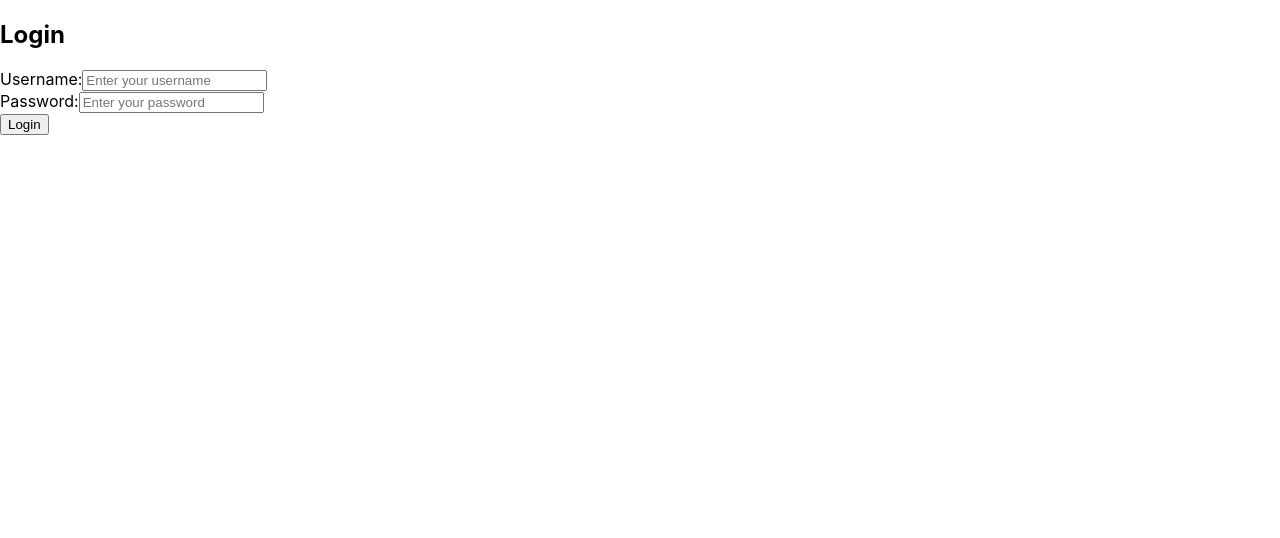
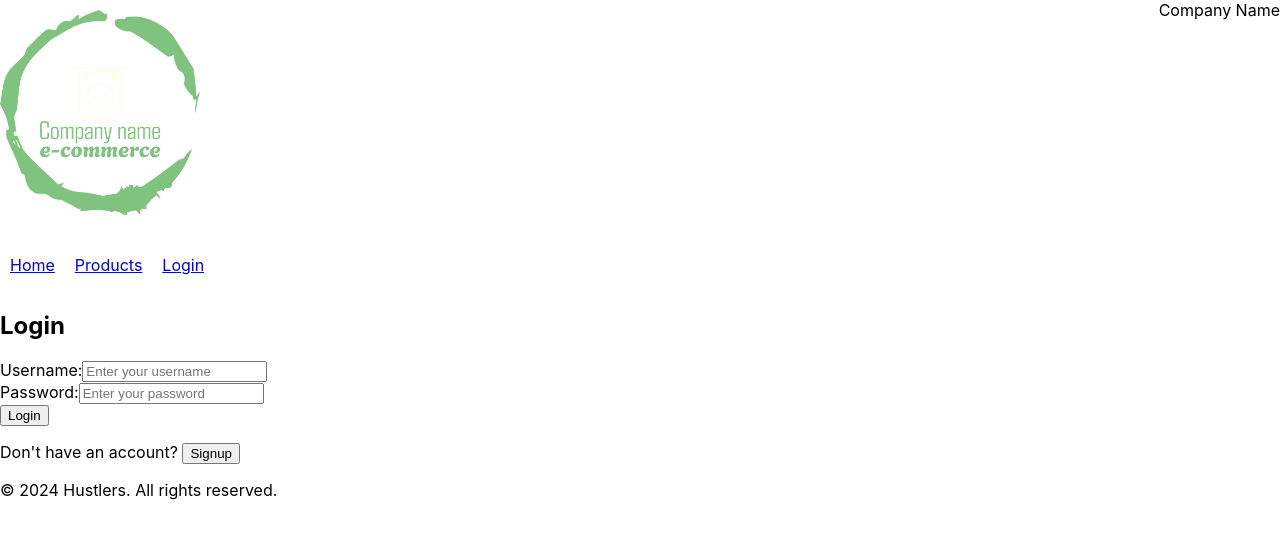
Before and after one commit to Bilal4700/Assignment-5-final-ENSF-381, a React (Create React App) app: page /login in a window 1280 px wide. Shown: the top 538 px of the page. Built offline with nearby package versions, Linux system fonts and the light colour scheme.

Commit message:
some changes

```diff
--- a/src/App.js
+++ b/src/App.js
@@ -1,33 +1,34 @@
 // App.js
 import React, { useState } from 'react';
 import { BrowserRouter as Router, Routes, Route, Navigate } from 'react-router-dom';
-// Importing component pages
 import Homepage from './components/Homepage';
 import Productpage from './components/Productpage';
 import LoginPage from './components/LoginPage';
 
 const App = () => {
-  // Use state to manage authentication status
-  const [isUserAuthenticated, setAuthenticationStatus] = useState(false);
+  // State to track login status
+  const [isLoggedIn, setIsLoggedIn] = useState(false);
 
   return (
     <Router>
+      <div>
         <Routes>
-        {/* Main landing page */}
+          {/* Route for the homepage */}
           <Route path="/" element={<Homepage />} />
 
-        {/* Page accessible only to authenticated users */}
+          {/* Protected route for the product page */}
           <Route
             path="/products"
-          element={isUserAuthenticated ? <Productpage /> : <Navigate to="/login" replace />}
+            element={isLoggedIn ? <Productpage /> : <Navigate to="/login" />}
           />
 
-        {/* Login page with a prop to handle authentication status update */}
-        <Route path="/login" element={<LoginPage setIsLoggedIn={setAuthenticationStatus} />} />
+          {/* Route for the login page */}
+          <Route path="/login" element={<LoginPage setIsLoggedIn={setIsLoggedIn} />} />
 
-        {/* Redirect any unknown URL back to the main page */}
-        <Route path="*" element={<Navigate to="/" replace />} />
+          {/* Redirect unknown routes to the homepage */}
+          <Route path="*" element={<Navigate to="/" />} />
         </Routes>
+      </div>
     </Router>
   );
 };
--- a/src/components/LoginForm.js
+++ b/src/components/LoginForm.js
@@ -1,43 +1,46 @@
+// LoginForm.js
 import React, { useState } from 'react';
 
-const LoginForm = ({ onSwitchToSignup, onLoginSubmit }) => {
-    const [user, setUser] = useState('');
-    const [pass, setPass] = useState('');
+const LoginForm = ({ switchToSignup, onSubmit }) => {
+    const [username, setUsername] = useState('');
+    const [password, setPassword] = useState('');
 
-    const handleFormSubmit = (e) => {
-        e.preventDefault();
-        if (user.trim() === '' || pass.trim() === '') {
-            alert('Both username and password are required.');
+    const handleSubmit = (event) => {
+        event.preventDefault();
+
+        if (username.trim() === '' || password.trim() === '') {
+            alert('Please fill in all fields.');
             return;
         }
-        onLoginSubmit({ user, pass });
+
+        onSubmit({ username, password });
     };
 
     return (
         <div>
-            <h2>Log In</h2>
-            <form onSubmit={handleFormSubmit}>
+            <h2>Login</h2>
+            <form onSubmit={handleSubmit}>
                 <div>
                     <label>Username:</label>
                     <input
                         type="text"
-                        placeholder="Your username"
-                        value={user}
-                        onChange={(e) => setUser(e.target.value)}
+                        placeholder="Enter your username"
+                        value={username}
+                        onChange={(e) => setUsername(e.target.value)}
                     />
                 </div>
                 <div>
                     <label>Password:</label>
                     <input
                         type="password"
-                        placeholder="Your password"
-                        value={pass}
-                        onChange={(e) => setPass(e.target.value)}
+                        placeholder="Enter your password"
+                        value={password}
+                        onChange={(e) => setPassword(e.target.value)}
                     />
                 </div>
-                <button type="submit">Log In</button>
+                <button type="submit">Login</button>
             </form>
-            <p>New here? <button onClick={onSwitchToSignup}>Sign Up</button></p>
+            <p>Don't have an account? <button onClick={switchToSignup}>Signup</button></p>
         </div>
     );
 };
--- a/src/components/LoginPage.js
+++ b/src/components/LoginPage.js
@@ -1,64 +1,30 @@
 // LoginPage.js
 import React, { useState } from 'react';
-import { useNavigate } from 'react-router-dom';
+import LoginForm from './LoginForm';
+import SignupForm from './SignupForm';
+import Header from './Header';
+import Footer from './Footer';
 
 const LoginPage = ({ setIsLoggedIn }) => {
-    const navigate = useNavigate();
-    const [username, setUsername] = useState('');
-    const [password, setPassword] = useState('');
+  const [showLogin, setShowLogin] = useState(true);
 
-    const handleLoginSubmit = async (event) => {
-        event.preventDefault();
-
-
-        try {
-            const response = await fetch('/api/login', {
-                method: 'POST',
-                headers: {
-                    'Content-Type': 'application/json',
-                },
-                body: JSON.stringify({ username, password }),
-            });
-
-            if (response.ok) {
-
-                setIsLoggedIn(true);
-
-                navigate('/products'); // Redirect to ProductPage
-            } else {
-                // Handle unsuccessful login attempts here
-                alert('Login failed. Please try again.');
-            }
-        } catch (error) {
-            console.error('Login error:', error);
-            alert('An error occurred. Please try again later.');
-        }
-    };
+  const toggleForm = () => setShowLogin(!showLogin);
 
   return (
     <div>
-            <h2>Login</h2>
-            <form onSubmit={handleLoginSubmit}>
-                <div>
-                    <label>Username:</label>
-                    <input
-                        type="text"
-                        placeholder="Enter your username"
-                        value={username}
-                        onChange={(e) => setUsername(e.target.value)}
+      <Header />
+      {showLogin ? (
+        <LoginForm
+          onLoginSubmit={setIsLoggedIn}
+          onSwitchToSignup={toggleForm}
         />
-                </div>
-                <div>
-                    <label>Password:</label>
-                    <input
-                        type="password"
-                        placeholder="Enter your password"
-                        value={password}
-                        onChange={(e) => setPassword(e.target.value)}
+      ) : (
+        <SignupForm
+          onSubmit={setIsLoggedIn}
+          switchToLogin={toggleForm}
         />
-                </div>
-                <button type="submit">Login</button>
-            </form>
+      )}
+      <Footer />
     </div>
   );
 };
--- a/src/components/SignupForm.js
+++ b/src/components/SignupForm.js
@@ -1,68 +1,70 @@
 // SignupForm.js
 import React, { useState } from 'react';
 
-const SignupForm = ({ onSwitchToLogin, onSignupSubmit }) => {
-    const [user, setUser] = useState('');
-    const [pass, setPass] = useState('');
-    const [confirmPass, setConfirmPass] = useState('');
-    const [mail, setMail] = useState('');
+const SignupForm = ({ switchToLogin, onSubmit }) => {
+    const [username, setUsername] = useState('');
+    const [password, setPassword] = useState('');
+    const [confirmPassword, setConfirmPassword] = useState('');
+    const [email, setEmail] = useState('');
 
-    const handleFormSubmit = (e) => {
-        e.preventDefault();
-        if (user.trim() === '' || pass.trim() === '' || confirmPass.trim() === '' || mail.trim() === '') {
-            alert('All fields must be filled out.');
+    const handleSubmit = (event) => {
+        event.preventDefault();
+
+        if (username.trim() === '' || password.trim() === '' || confirmPassword.trim() === '' || email.trim() === '') {
+            alert('Please fill in all fields.');
             return;
         }
-        if (pass !== confirmPass) {
+        if (password !== confirmPassword) {
             alert('Passwords do not match.');
             return;
         }
-        onSignupSubmit({ user, pass, mail });
+
+        onSubmit({ username, password, email });
     };
 
     return (
         <div>
-            <h2>Sign Up</h2>
-            <form onSubmit={handleFormSubmit}>
+            <h2>Signup</h2>
+            <form onSubmit={handleSubmit}>
                 <div>
                     <label>Username:</label>
                     <input
                         type="text"
-                        placeholder="Pick a username"
-                        value={user}
-                        onChange={(e) => setUser(e.target.value)}
+                        placeholder="Choose a username"
+                        value={username}
+                        onChange={(e) => setUsername(e.target.value)}
                     />
                 </div>
                 <div>
                     <label>Password:</label>
                     <input
                         type="password"
-                        placeholder="Create a password"
-                        value={pass}
-                        onChange={(e) => setPass(e.target.value)}
+                        placeholder="Choose a password"
+                        value={password}
+                        onChange={(e) => setPassword(e.target.value)}
                     />
                 </div>
                 <div>
                     <label>Confirm Password:</label>
                     <input
                         type="password"
-                        placeholder="Repeat your password"
-                        value={confirmPass}
-                        onChange={(e) => setConfirmPass(e.target.value)}
+                        placeholder="Confirm your password"
+                        value={confirmPassword}
+                        onChange={(e) => setConfirmPassword(e.target.value)}
                     />
                 </div>
                 <div>
                     <label>Email:</label>
                     <input
                         type="email"
-                        placeholder="Your email address"
-                        value={mail}
-                        onChange={(e) => setMail(e.target.value)}
+                        placeholder="Enter your email"
+                        value={email}
+                        onChange={(e) => setEmail(e.target.value)}
                     />
                 </div>
-                <button type="submit">Sign Up</button>
+                <button type="submit">Signup</button>
             </form>
-            <p>Already a member? <button onClick={onSwitchToLogin}>Log In</button></p>
+            <p>Already have an account? <button onClick={switchToLogin}>Login</button></p>
         </div>
     );
 };
```
Lines whose indentation alone changed are shown as unchanged.
